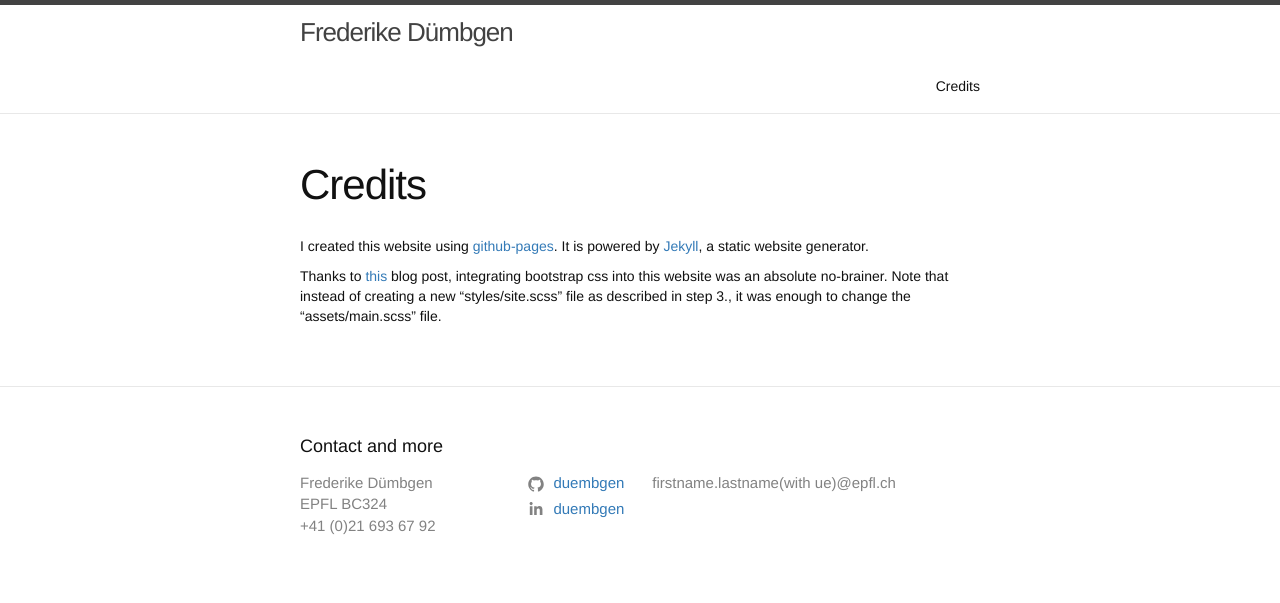
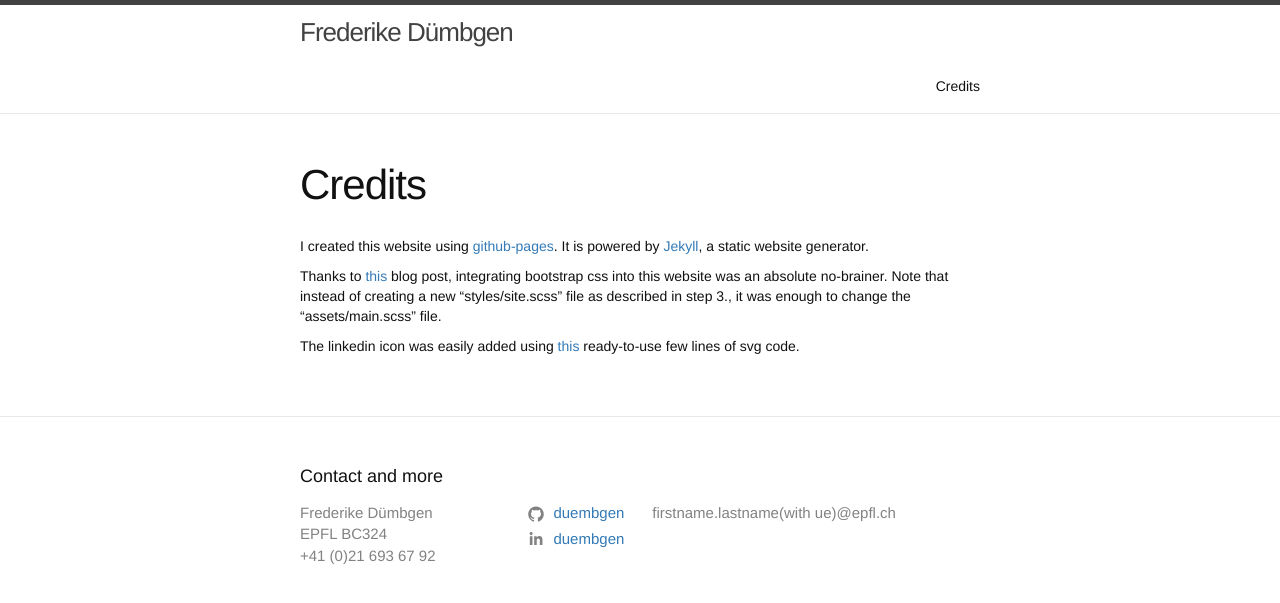
Before and after one commit to duembgen/duembgen.github.io, a Jekyll site: the page built from credits.md, in a window 1280 px wide. Shown: the top 603 px of the page. Built offline with Jekyll 4.4.1, drawn with Linux system fonts in a browser that asks for light colours.

Commit message:
Fixed link and added content.

```diff
--- a/credits.md
+++ b/credits.md
@@ -4,6 +4,8 @@
 permalink: /credits/
 ---
 
-I created this website using [github-pages](https:github-pages.com). It is powered by [Jekyll](https://github.com/jekyll/jekyll), a static website generator.
+I created this website using [github-pages](https://pages.github.com). It is powered by [Jekyll](https://github.com/jekyll/jekyll), a static website generator.
 
 Thanks to [this](http://veithen.github.io/2015/03/26/jekyll-bootstrap.html) blog post, integrating bootstrap css into this website was an absolute no-brainer. Note that instead of creating a new "styles/site.scss" file as described in step 3., it was enough to change the "assets/main.scss" file.
+
+The linkedin icon was easily added using [this](https://gist.github.com/rashivkp/71a56304fecc6def1fa3) ready-to-use few lines of svg code.
```
